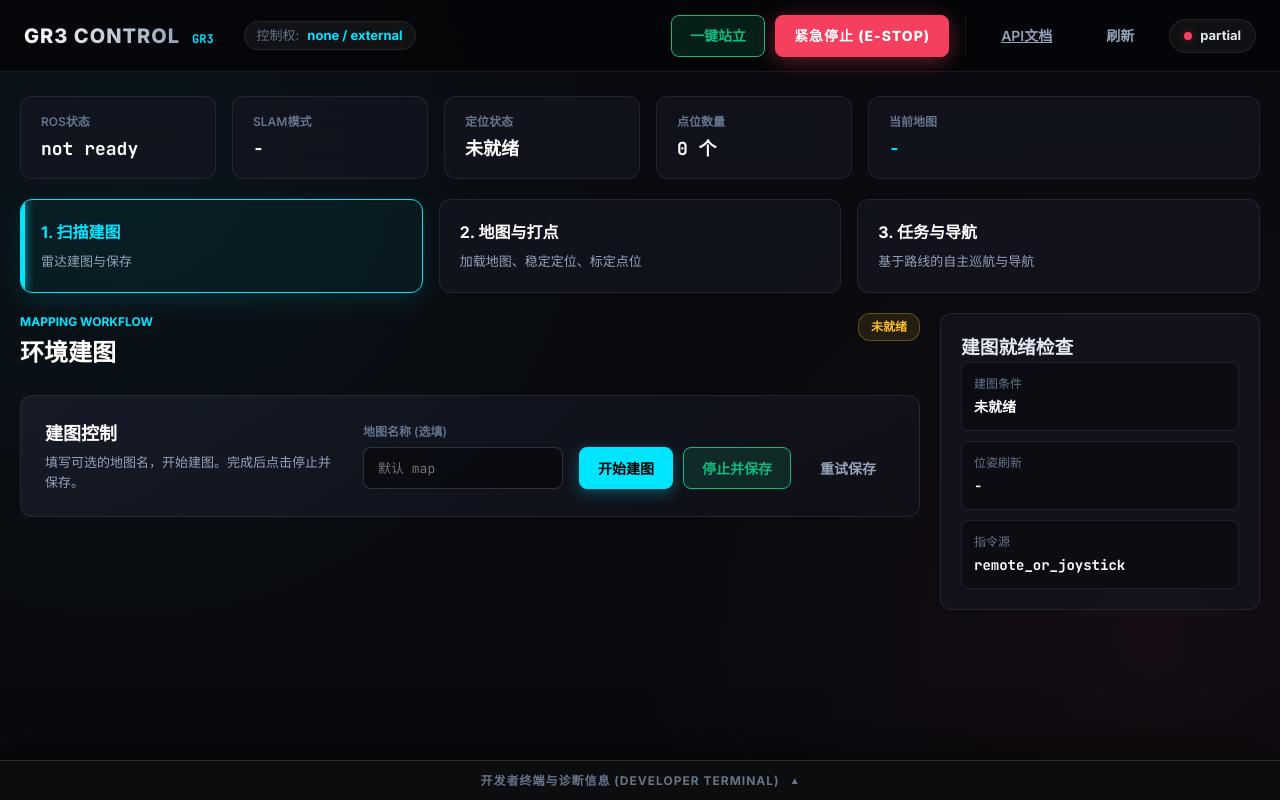
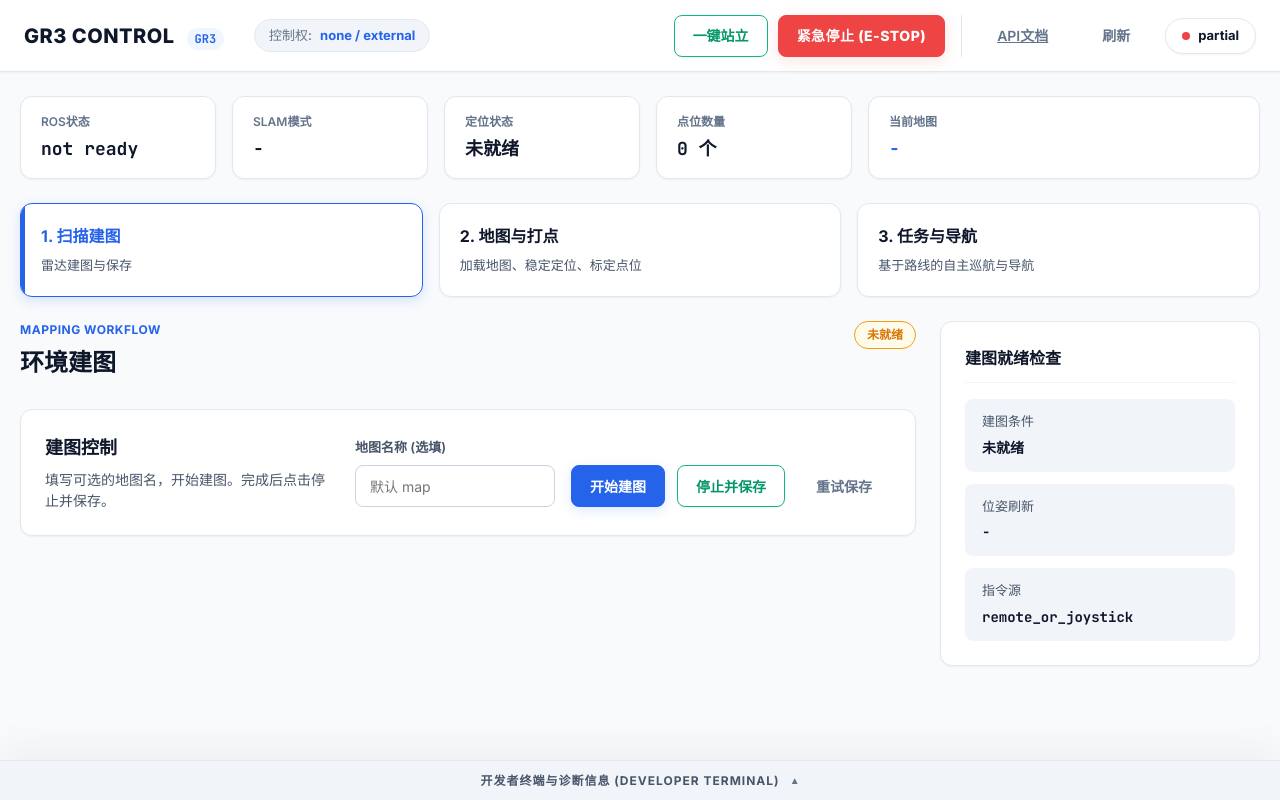
Before and after one commit to bigbigbig2/flyAdapter, a plain HTML site: page app/static/index.html in a window 1280 px wide. Drawn offline with Linux system fonts and the light colour scheme; no server answers.

Commit message:
feat: initialize frontend application with core UI stylesheet and base index structure

```diff
--- a/app/static/styles.css
+++ b/app/static/styles.css
@@ -1,32 +1,41 @@
 @import url('https://fonts.googleapis.com/css2?family=Inter:wght@400;500;600;700;800&family=JetBrains+Mono:wght@400;500;700&display=swap');
 
 :root {
-  --bg: #090a0f;
-  --panel: rgba(20, 22, 33, 0.7);
-  --soft: rgba(30, 34, 51, 0.5);
-  --text: #e2e8f0;
-  --text-dim: #94a3b8;
+  --bg: #f8fafc;
+  --panel: #ffffff;
+  --soft: #f1f5f9;
+  --text: #0f172a;
+  --text-dim: #475569;
   --muted: #64748b;
-  --line: rgba(255, 255, 255, 0.08);
-  --line-strong: rgba(255, 255, 255, 0.15);
+  --line: #e2e8f0;
+  --line-strong: #cbd5e1;
 
-  --primary: #00e5ff;
-  --primary-dark: #00b8cc;
-  --primary-glow: rgba(0, 229, 255, 0.3);
+  --primary: #2563eb;
+  --primary-dark: #1d4ed8;
+  --primary-bg: #eff6ff;
+  --primary-glow: rgba(37, 99, 235, 0.15);
 
-  --danger: #f43f5e;
-  --danger-dark: #be123c;
-  --danger-glow: rgba(244, 63, 94, 0.4);
+  --danger: #ef4444;
+  --danger-dark: #dc2626;
+  --danger-bg: #fef2f2;
+  --danger-glow: rgba(239, 68, 68, 0.15);
 
-  --warning: #fbbf24;
+  --warning: #f59e0b;
+  --warning-bg: #fffbeb;
+
   --success: #10b981;
-  --success-glow: rgba(16, 185, 129, 0.4);
+  --success-dark: #059669;
+  --success-bg: #ecfdf5;
+  --success-glow: rgba(16, 185, 129, 0.15);
 
-  --console: #050608;
+  --console: #f1f5f9;
+  --console-text: #334155;
 
-  --glass-blur: blur(16px);
   --border-radius: 12px;
-  --transition: all 0.25s cubic-bezier(0.4, 0, 0.2, 1);
+  --shadow-sm: 0 1px 2px 0 rgba(0, 0, 0, 0.05);
+  --shadow-md: 0 4px 6px -1px rgba(0, 0, 0, 0.05), 0 2px 4px -1px rgba(0, 0, 0, 0.03);
+  --shadow-lg: 0 10px 15px -3px rgba(0, 0, 0, 0.05), 0 4px 6px -2px rgba(0, 0, 0, 0.02);
+  --transition: all 0.2s ease-in-out;
 }
 
 /* Base */
@@ -35,10 +44,6 @@ html { min-width: 320px; }
 body {
   margin: 0;
   background: var(--bg);
-  background-image:
-    radial-gradient(circle at 10% 20%, rgba(0, 229, 255, 0.05) 0%, transparent 40%),
-    radial-gradient(circle at 90% 80%, rgba(244, 63, 94, 0.05) 0%, transparent 40%);
-  background-attachment: fixed;
   color: var(--text);
   font-family: 'Inter', system-ui, sans-serif;
   line-height: 1.5;
@@ -63,8 +68,8 @@ h1, h2, h3, h4, p { margin: 0; }
 .app-header {
   height: 72px;
   padding: 0 24px;
-  background: rgba(4, 5, 8, 0.85);
-  backdrop-filter: var(--glass-blur);
+  background: rgba(255, 255, 255, 0.95);
+  backdrop-filter: blur(8px);
   border-bottom: 1px solid var(--line);
   display: flex;
   align-items: center;
@@ -72,36 +77,37 @@ h1, h2, h3, h4, p { margin: 0; }
   position: sticky;
   top: 0;
   z-index: 100;
+  box-shadow: var(--shadow-sm);
 }
 .brand-block { display: flex; align-items: center; gap: 30px; }
 .brand-title { display: flex; align-items: baseline; gap: 12px; }
 .brand-title h1 {
-  font-size: 20px; font-weight: 800; letter-spacing: 1px;
-  background: linear-gradient(90deg, #fff, #94a3b8);
-  -webkit-background-clip: text; -webkit-text-fill-color: transparent;
+  font-size: 20px; font-weight: 800; letter-spacing: 0.5px;
+  color: #0f172a;
 }
-.brand-title span { color: var(--primary); font-size: 12px; font-weight: 600; font-family: 'JetBrains Mono'; }
+.brand-title span { color: var(--primary); font-size: 12px; font-weight: 700; font-family: 'JetBrains Mono'; background: var(--primary-bg); padding: 2px 8px; border-radius: 12px; }
 
-.motion-authority { display: flex; gap: 8px; font-size: 13px; padding: 4px 12px; background: rgba(255,255,255,0.05); border-radius: 20px; border: 1px solid var(--line); }
+.motion-authority { display: flex; gap: 8px; font-size: 13px; padding: 6px 14px; background: var(--soft); border-radius: 20px; border: 1px solid var(--line); font-weight: 500; }
 .motion-authority .label { color: var(--muted); }
 
 .header-actions { display: flex; align-items: center; gap: 16px; }
 .safety-controls { display: flex; gap: 10px; border-right: 1px solid var(--line); padding-right: 16px; }
 
 .connection-pill {
-  height: 34px; padding: 0 14px;
-  background: rgba(255,255,255,0.05); border: 1px solid var(--line); border-radius: 17px;
+  height: 36px; padding: 0 16px;
+  background: var(--panel); border: 1px solid var(--line); border-radius: 18px;
   display: flex; align-items: center; gap: 8px; font-size: 13px; font-weight: 600;
+  box-shadow: var(--shadow-sm);
 }
-.status-dot { width: 8px; height: 8px; border-radius: 50%; background: var(--warning); box-shadow: 0 0 8px var(--warning); }
-.status-dot.ok { background: var(--success); box-shadow: 0 0 8px var(--success-glow); }
-.status-dot.bad { background: var(--danger); box-shadow: 0 0 8px var(--danger-glow); }
+.status-dot { width: 8px; height: 8px; border-radius: 50%; background: var(--warning); }
+.status-dot.ok { background: var(--success); }
+.status-dot.bad { background: var(--danger); }
 
 /* Layout */
 .app-shell {
   width: min(1400px, 100% - 40px);
   margin: 24px auto 100px;
-  display: flex; flex-direction: column; gap: 20px;
+  display: flex; flex-direction: column; gap: 24px;
 }
 
 /* Status Strip */
@@ -109,12 +115,14 @@ h1, h2, h3, h4, p { margin: 0; }
   display: grid; grid-template-columns: repeat(4, 1fr) 2fr; gap: 16px;
 }
 .status-tile {
-  background: var(--panel); backdrop-filter: var(--glass-blur);
+  background: var(--panel);
   border: 1px solid var(--line); border-radius: var(--border-radius);
   padding: 16px 20px; display: flex; flex-direction: column; justify-content: center;
+  box-shadow: var(--shadow-sm); transition: var(--transition);
 }
+.status-tile:hover { box-shadow: var(--shadow-md); transform: translateY(-1px); }
 .status-tile span { color: var(--muted); font-size: 12px; font-weight: 600; text-transform: uppercase; margin-bottom: 4px; }
-.status-tile strong { color: #fff; font-size: 18px; font-family: 'JetBrains Mono'; font-weight: 700; white-space: nowrap; overflow: hidden; text-overflow: ellipsis; }
+.status-tile strong { color: var(--text); font-size: 18px; font-family: 'JetBrains Mono'; font-weight: 700; white-space: nowrap; overflow: hidden; text-overflow: ellipsis; }
 
 /* Tabs */
 .mode-tabs { display: grid; grid-template-columns: repeat(3, 1fr); gap: 16px; }
@@ -122,135 +130,141 @@ h1, h2, h3, h4, p { margin: 0; }
   background: var(--panel); border: 1px solid var(--line); border-radius: var(--border-radius);
   padding: 20px; text-align: left; cursor: pointer; transition: var(--transition);
   position: relative; overflow: hidden; display: flex; align-items: center;
+  box-shadow: var(--shadow-sm);
 }
-.mode-tab:hover { border-color: var(--primary-glow); transform: translateY(-2px); }
-.mode-tab.active { background: rgba(0, 229, 255, 0.05); border-color: var(--primary); box-shadow: 0 8px 24px rgba(0, 229, 255, 0.1); }
+.mode-tab:hover { border-color: var(--primary-glow); transform: translateY(-2px); box-shadow: var(--shadow-md); }
+.mode-tab.active { background: #ffffff; border-color: var(--primary); box-shadow: 0 4px 12px var(--primary-glow); }
 .mode-tab.active::before {
   content: ''; position: absolute; top: 0; left: 0; width: 4px; height: 100%;
-  background: var(--primary); box-shadow: 0 0 10px var(--primary);
+  background: var(--primary);
 }
-.mode-tab strong { display: block; font-size: 16px; font-weight: 700; color: #fff; margin-bottom: 4px; }
+.mode-tab strong { display: block; font-size: 16px; font-weight: 700; color: var(--text); margin-bottom: 4px; transition: color 0.2s; }
 .mode-tab.active strong { color: var(--primary); }
 .mode-tab span { color: var(--text-dim); font-size: 13px; }
 
 /* Workspace */
-.mode-panel { display: none; grid-template-columns: 1fr 320px; gap: 20px; animation: fadeIn 0.3s ease-out; }
+.mode-panel { display: none; grid-template-columns: 1fr 320px; gap: 24px; animation: fadeIn 0.3s ease-out; }
 .mode-panel.active { display: grid; }
 @keyframes fadeIn { from { opacity: 0; transform: translateY(5px); } to { opacity: 1; transform: translateY(0); } }
 
-.panel-main { display: flex; flex-direction: column; gap: 16px; }
-.side-panel { background: var(--panel); border: 1px solid var(--line); border-radius: var(--border-radius); padding: 20px; align-self: start; position: sticky; top: 96px; }
+.panel-main { display: flex; flex-direction: column; gap: 20px; }
+.side-panel { background: var(--panel); border: 1px solid var(--line); border-radius: var(--border-radius); padding: 24px; align-self: start; position: sticky; top: 96px; box-shadow: var(--shadow-sm); }
+.side-panel h3 { font-size: 16px; color: var(--text); margin-bottom: 16px; padding-bottom: 12px; border-bottom: 1px solid var(--soft); }
 
 .panel-title { display: flex; justify-content: space-between; align-items: flex-start; margin-bottom: 8px; }
-.eyebrow { color: var(--primary); font-weight: 700; font-size: 12px; text-transform: uppercase; margin-bottom: 4px; }
-.panel-title h2 { font-size: 24px; color: #fff; font-weight: 800; }
+.eyebrow { color: var(--primary); font-weight: 700; font-size: 12px; text-transform: uppercase; margin-bottom: 6px; letter-spacing: 0.5px; }
+.panel-title h2 { font-size: 24px; color: var(--text); font-weight: 800; }
 
 /* Cards */
 .primary-card, .sub-card, .point-browser {
-  background: linear-gradient(145deg, rgba(30, 34, 51, 0.6), rgba(20, 22, 33, 0.4));
+  background: var(--panel);
   border: 1px solid var(--line); border-radius: var(--border-radius); padding: 24px;
+  box-shadow: var(--shadow-sm);
 }
 .primary-card { display: flex; justify-content: space-between; align-items: center; gap: 24px; flex-wrap: wrap; }
 .primary-card .card-info { flex: 1; min-width: 250px; }
-.primary-card h3 { color: #fff; font-size: 18px; margin-bottom: 6px; }
-.primary-card p { font-size: 13px; color: var(--text-dim); }
+.primary-card h3 { color: var(--text); font-size: 18px; font-weight: 700; margin-bottom: 8px; }
+.primary-card p { font-size: 14px; color: var(--text-dim); }
 .primary-card .action-grid { display: flex; gap: 16px; align-items: flex-end; flex-wrap: wrap; }
 
 .form-grid { display: grid; grid-template-columns: repeat(3, 1fr); gap: 12px; }
-.navigation-grid { display: grid; grid-template-columns: 1fr 1fr; gap: 16px; }
+.navigation-grid { display: grid; grid-template-columns: 1fr 1fr; gap: 20px; }
 
 /* Inputs */
-.field { display: flex; flex-direction: column; gap: 6px; }
+.field { display: flex; flex-direction: column; gap: 8px; }
 .field.inline { flex-direction: row; align-items: center; }
-.field span { color: var(--muted); font-size: 12px; font-weight: 600; }
+.field span { color: var(--text-dim); font-size: 13px; font-weight: 600; }
 input, select {
   height: 42px; padding: 0 14px;
-  background: rgba(0, 0, 0, 0.4); border: 1px solid var(--line-strong); border-radius: 8px;
-  color: #fff; font-family: 'JetBrains Mono', monospace; font-size: 13px; outline: none; transition: var(--transition);
+  background: #ffffff; border: 1px solid var(--line-strong); border-radius: 8px;
+  color: var(--text); font-family: 'Inter', system-ui, sans-serif; font-size: 14px; outline: none; transition: var(--transition);
+  box-shadow: inset 0 1px 2px rgba(0,0,0,0.02);
 }
-input:focus, select:focus { border-color: var(--primary); box-shadow: 0 0 0 2px rgba(0, 229, 255, 0.2); }
-select option { background: var(--console); color: #fff; }
+input:focus, select:focus { border-color: var(--primary); box-shadow: 0 0 0 3px var(--primary-glow); }
+select option { background: #ffffff; color: var(--text); }
 
 /* Buttons */
-.button-row { display: flex; gap: 10px; align-items: center; flex-wrap: wrap; }
+.button-row { display: flex; gap: 12px; align-items: center; flex-wrap: wrap; }
 .button {
   height: 42px; padding: 0 18px;
-  background: rgba(255, 255, 255, 0.05); border: 1px solid var(--line-strong); border-radius: 8px;
-  color: #fff; font-weight: 600; font-size: 14px; cursor: pointer; transition: var(--transition);
+  background: #ffffff; border: 1px solid var(--line-strong); border-radius: 8px;
+  color: var(--text); font-weight: 600; font-size: 14px; cursor: pointer; transition: var(--transition);
   display: inline-flex; align-items: center; justify-content: center; white-space: nowrap;
+  box-shadow: var(--shadow-sm);
 }
-.button:hover:not(:disabled) { background: rgba(255, 255, 255, 0.1); border-color: #fff; }
-.button:active:not(:disabled) { transform: translateY(1px); }
+.button:hover:not(:disabled) { background: var(--soft); border-color: var(--muted); }
+.button:active:not(:disabled) { transform: translateY(1px); box-shadow: none; }
 .button:disabled { opacity: 0.5; cursor: not-allowed; filter: grayscale(1); }
 
-.button.primary { background: var(--primary); border-color: var(--primary); color: #000; box-shadow: 0 4px 15px var(--primary-glow); }
-.button.primary:hover:not(:disabled) { background: #fff; border-color: #fff; box-shadow: 0 4px 20px rgba(255,255,255,0.4); }
+.button.primary { background: var(--primary); border-color: var(--primary); color: #ffffff; box-shadow: 0 4px 12px var(--primary-glow); }
+.button.primary:hover:not(:disabled) { background: var(--primary-dark); border-color: var(--primary-dark); }
 
-.button.success { background: rgba(16, 185, 129, 0.15); border-color: var(--success); color: var(--success); }
-.button.success:hover:not(:disabled) { background: var(--success); color: #fff; box-shadow: 0 4px 15px var(--success-glow); }
+.button.success { background: #ffffff; border-color: var(--success); color: var(--success-dark); }
+.button.success:hover:not(:disabled) { background: var(--success-bg); box-shadow: 0 4px 12px var(--success-glow); }
 
-.button.danger { background: rgba(244, 63, 94, 0.15); border-color: var(--danger); color: var(--danger); }
-.button.danger:hover:not(:disabled) { background: var(--danger); color: #fff; box-shadow: 0 4px 15px var(--danger-glow); }
+.button.danger { background: #ffffff; border-color: var(--danger); color: var(--danger-dark); }
+.button.danger:hover:not(:disabled) { background: var(--danger-bg); box-shadow: 0 4px 12px var(--danger-glow); }
 
-.button.e-stop { background: var(--danger); border-color: var(--danger); color: #fff; font-weight: 800; letter-spacing: 1px; box-shadow: 0 4px 20px var(--danger-glow); text-transform: uppercase; }
+.button.e-stop { background: var(--danger); border-color: var(--danger); color: #ffffff; font-weight: 800; letter-spacing: 0.5px; box-shadow: 0 4px 15px var(--danger-glow); }
 .button.e-stop:hover:not(:disabled) { background: var(--danger-dark); border-color: var(--danger-dark); }
 
-.button.ghost { background: transparent; border-color: transparent; color: var(--text-dim); }
-.button.ghost:hover:not(:disabled) { background: rgba(255,255,255,0.05); color: #fff; }
+.button.ghost { background: transparent; border-color: transparent; color: var(--muted); box-shadow: none; }
+.button.ghost:hover:not(:disabled) { background: var(--soft); color: var(--text); }
 
 /* Point List */
-.point-browser-head { display: flex; justify-content: space-between; align-items: flex-end; margin-bottom: 16px; border-bottom: 1px solid var(--line); padding-bottom: 16px; }
-.point-list { max-height: 400px; overflow-y: auto; display: flex; flex-direction: column; gap: 8px; }
+.point-browser-head { display: flex; justify-content: space-between; align-items: flex-end; margin-bottom: 20px; border-bottom: 1px solid var(--line); padding-bottom: 16px; }
+.point-browser-head h3 { font-size: 18px; color: var(--text); font-weight: 700; }
+.point-list { max-height: 400px; overflow-y: auto; display: flex; flex-direction: column; gap: 10px; padding-right: 8px; }
 .point-item {
-  background: rgba(0, 0, 0, 0.3); border: 1px solid var(--line); border-radius: 8px;
+  background: var(--soft); border: 1px solid transparent; border-radius: 8px;
   padding: 14px 16px; display: flex; justify-content: space-between; align-items: center; transition: var(--transition);
 }
-.point-item:hover { border-color: var(--primary); background: rgba(0,229,255,0.05); }
-.point-item strong { font-size: 15px; color: #fff; display: block; margin-bottom: 4px; }
+.point-item:hover { border-color: var(--line-strong); background: #ffffff; box-shadow: var(--shadow-sm); }
+.point-item strong { font-size: 15px; color: var(--text); display: block; margin-bottom: 4px; font-weight: 600; }
 .point-item span { font-family: 'JetBrains Mono'; font-size: 12px; color: var(--muted); }
 
 /* Badges & Checklists */
-.badge { padding: 4px 12px; border-radius: 12px; font-size: 12px; font-weight: 700; background: rgba(255,255,255,0.05); border: 1px solid var(--line); }
-.badge.ok { color: var(--success); border-color: rgba(16, 185, 129, 0.3); background: rgba(16, 185, 129, 0.1); }
-.badge.warn { color: var(--warning); border-color: rgba(251, 191, 36, 0.3); background: rgba(251, 191, 36, 0.1); }
+.badge { padding: 4px 12px; border-radius: 20px; font-size: 12px; font-weight: 700; background: var(--soft); border: 1px solid var(--line); color: var(--text-dim); }
+.badge.ok { color: var(--success-dark); border-color: var(--success); background: var(--success-bg); }
+.badge.warn { color: #d97706; border-color: var(--warning); background: var(--warning-bg); }
 
-.check-list { display: flex; flex-direction: column; gap: 10px; }
+.check-list { display: flex; flex-direction: column; gap: 12px; }
 .check-list > div {
-  background: rgba(0, 0, 0, 0.3); border-radius: 8px; padding: 12px;
-  display: flex; flex-direction: column; gap: 4px; border: 1px solid var(--line);
+  background: var(--soft); border-radius: 8px; padding: 12px 16px;
+  display: flex; flex-direction: column; gap: 6px; border: 1px solid transparent;
 }
-.check-list span { font-size: 12px; color: var(--muted); }
-.check-list strong { font-size: 14px; color: #fff; font-family: 'JetBrains Mono'; }
-.notice { background: rgba(0, 229, 255, 0.05); border-left: 3px solid var(--primary); padding: 12px; font-size: 13px; color: #fff; border-radius: 0 8px 8px 0; }
+.check-list span { font-size: 13px; color: var(--text-dim); font-weight: 500; }
+.check-list strong { font-size: 14px; color: var(--text); font-family: 'JetBrains Mono'; }
+.notice { background: var(--primary-bg); border-left: 4px solid var(--primary); padding: 14px 16px; font-size: 14px; color: var(--primary-dark); border-radius: 0 8px 8px 0; font-weight: 500; }
 
 /* Terminal Drawer */
 .terminal-drawer {
   position: fixed; bottom: 0; left: 0; right: 0;
-  background: rgba(5, 6, 8, 0.98); backdrop-filter: blur(20px);
-  border-top: 1px solid var(--line-strong); z-index: 1000;
+  background: #ffffff; border-top: 1px solid var(--line); z-index: 1000;
   transition: transform 0.3s cubic-bezier(0.4, 0, 0.2, 1);
-  box-shadow: 0 -10px 40px rgba(0,0,0,0.6);
+  box-shadow: 0 -10px 40px rgba(0,0,0,0.05);
 }
 .terminal-drawer.collapsed { transform: translateY(calc(100% - 40px)); }
 .drawer-header {
   height: 40px; display: flex; justify-content: center; align-items: center; gap: 10px;
-  cursor: pointer; background: rgba(255,255,255,0.03); border-bottom: 1px solid var(--line);
+  cursor: pointer; background: var(--soft); border-bottom: 1px solid var(--line);
 }
-.drawer-header:hover { background: rgba(255,255,255,0.06); }
-.drawer-header h3 { font-size: 12px; font-weight: 700; color: var(--muted); text-transform: uppercase; letter-spacing: 1px; }
+.drawer-header:hover { background: #e2e8f0; }
+.drawer-header h3 { font-size: 12px; font-weight: 700; color: var(--text-dim); text-transform: uppercase; letter-spacing: 1px; }
 .toggle-icon { font-size: 10px; color: var(--muted); transition: transform 0.3s; }
 .terminal-drawer:not(.collapsed) .toggle-icon { transform: rotate(180deg); }
 
-.drawer-content { display: grid; grid-template-columns: repeat(4, 1fr); gap: 16px; padding: 20px; height: 350px; overflow-y: auto; }
-.dock-title { display: flex; justify-content: space-between; align-items: center; margin-bottom: 10px; }
+.drawer-content { display: grid; grid-template-columns: repeat(4, 1fr); gap: 20px; padding: 24px; height: 350px; overflow-y: auto; background: var(--bg); }
+.dock-title { display: flex; justify-content: space-between; align-items: center; margin-bottom: 12px; }
 .dock-title h4 { font-size: 13px; color: var(--text-dim); text-transform: uppercase; font-weight: 700; }
 .dock-panel { display: flex; flex-direction: column; min-width: 0; }
 .console {
-  flex: 1; background: var(--console); border: 1px solid var(--line-strong); border-radius: 6px;
-  padding: 12px; font-family: 'JetBrains Mono', monospace; font-size: 12px; color: #a5b4fc;
+  flex: 1; background: var(--console); border: 1px solid var(--line); border-radius: 8px;
+  padding: 14px; font-family: 'JetBrains Mono', monospace; font-size: 12px; color: var(--console-text);
   overflow-y: auto; white-space: pre-wrap; word-break: break-all; margin: 0;
+  box-shadow: inset 0 1px 3px rgba(0,0,0,0.02);
 }
-.compact-only { height: 28px; padding: 0 10px; font-size: 12px; }
+.compact-only { height: 30px; padding: 0 12px; font-size: 12px; }
 
 @media (max-width: 1200px) {
   .status-strip { grid-template-columns: 1fr 1fr; }
```
